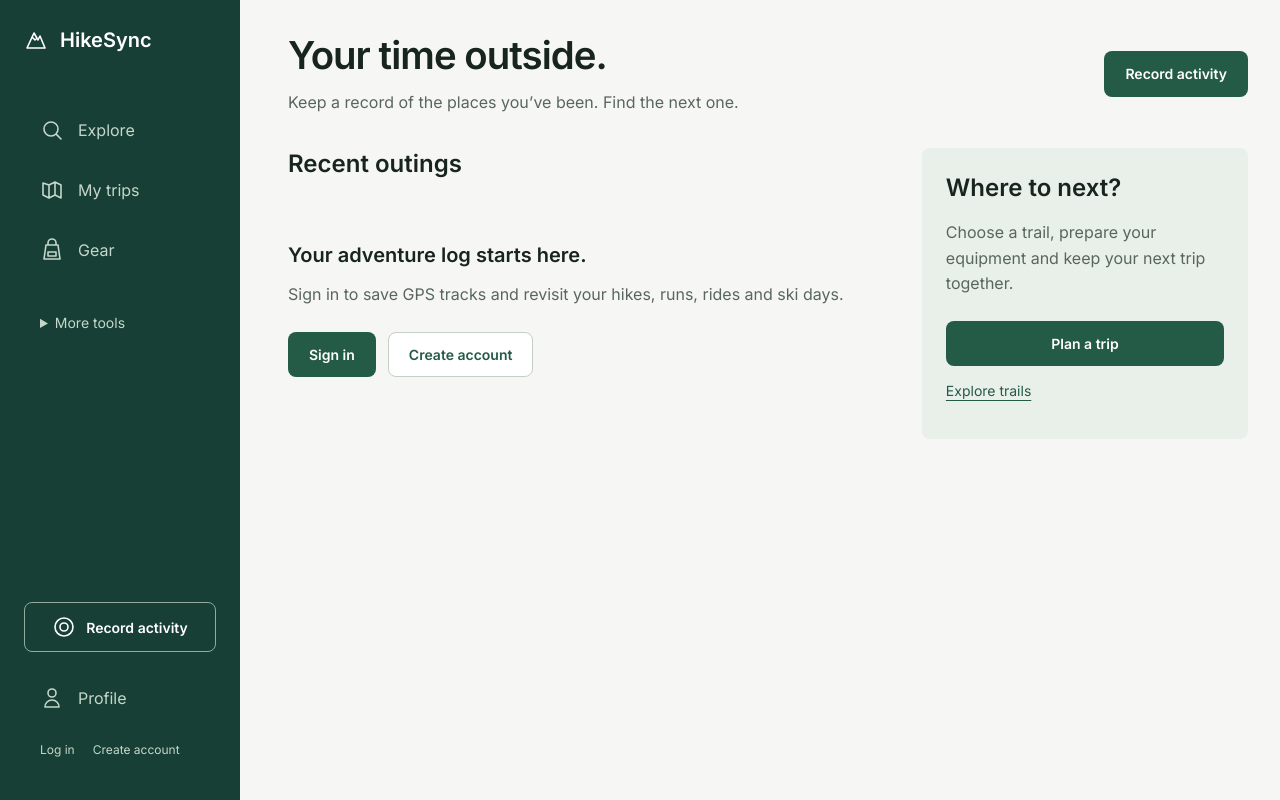
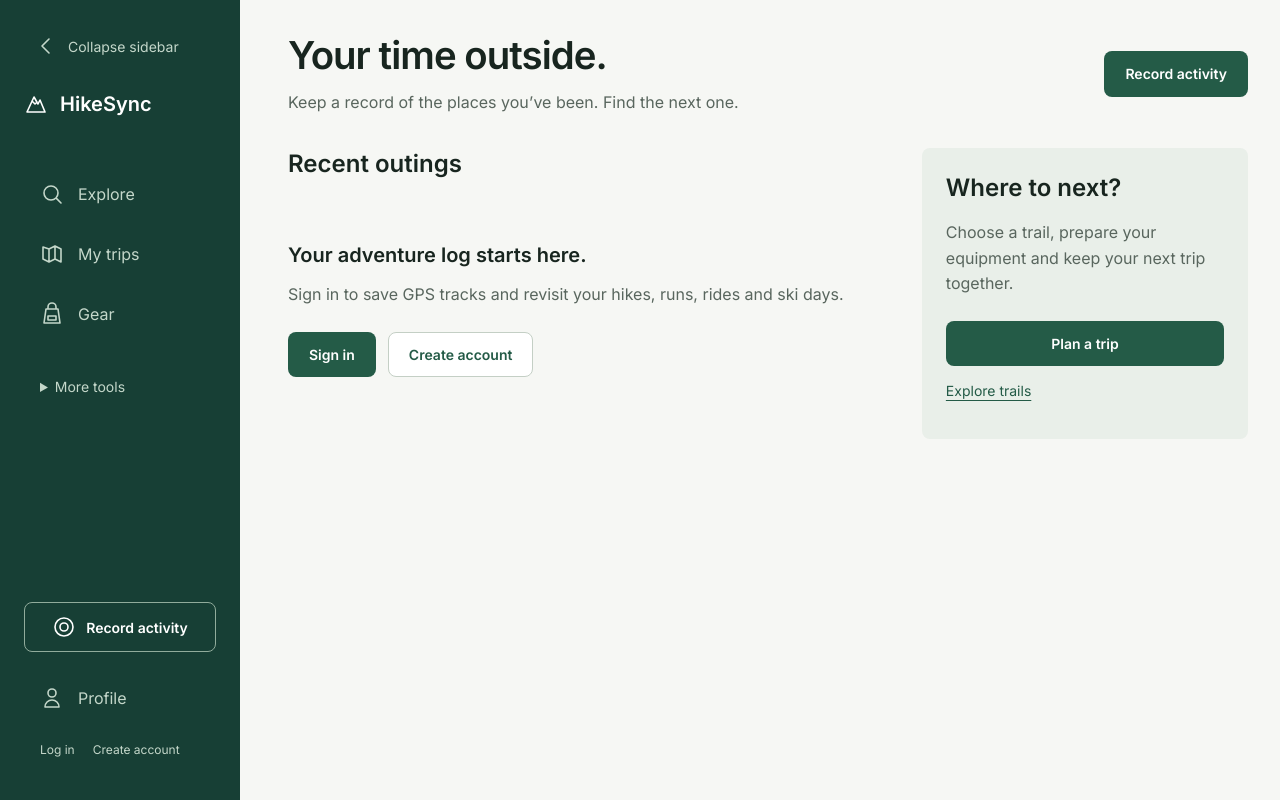
Before and after one commit to tackleguy/health, a Next.js app: page / in a window 1280 px wide. Built offline with nearby package versions, Linux system fonts and the light colour scheme; no server answers.

Commit message:
Make desktop sidebar collapsible

```diff
--- a/src/app/globals.css
+++ b/src/app/globals.css
@@ -71,6 +71,16 @@ input,textarea { caret-color: var(--accent); }
 .skip-link { position: fixed; left: 260px; top: -80px; padding: 12px 20px; background: var(--surface); color: var(--accent); z-index: 100; }
 .skip-link:focus { top: 12px; }
 .fieldbook-nav { position: fixed; inset: 0 auto 0 0; width: var(--rail-width); padding: 24px; background: #173f35; color: #fff; display: flex; flex-direction: column; z-index: 60; overflow-y: auto; }
+.fieldbook-nav-content { display: flex; flex-direction: column; flex: 1; }
+.fieldbook-nav-content[hidden] { display: none; }
+.fieldbook-nav-toggle { display: flex; align-items: center; gap: 10px; flex-shrink: 0; min-height: 44px; width: 100%; padding: 10px; margin-bottom: 20px; border-radius: 8px; color: #c4d7ca; font-size: 14px; cursor: pointer; }
+.fieldbook-nav-toggle:hover { background: #244d40; color: #fff; }
+.fieldbook-nav-toggle svg { flex-shrink: 0; }
+@media(min-width:768px) {
+  .app-shell--collapsed { --rail-width: 64px; }
+  .app-shell--collapsed .fieldbook-nav { padding: 24px 10px; }
+  .app-shell--collapsed .skip-link { left: 84px; }
+}
 .fieldbook-brand { display: inline-flex; align-items: center; gap: 12px; color: #fff; font-size: 20px; font-weight: 600; min-height: 32px; }
 .fieldbook-brand svg { flex: 0 0 24px; }
 .fieldbook-destinations { display: grid; gap: 8px; margin-top: 48px; }
--- a/src/components/nav/AppShell.tsx
+++ b/src/components/nav/AppShell.tsx
@@ -1,16 +1,17 @@
 "use client";
 import { usePathname } from "next/navigation";
-import type { ReactNode } from "react";
+import { useState, type ReactNode } from "react";
 import { NavBar } from "./NavBar";
 import { BottomNav } from "./BottomNav";
 import { AccessibilityAudit } from "@/components/dev/AccessibilityAudit";
 export function AppShell({ children, notice }: { children: ReactNode; notice: ReactNode }) {
   const pathname = usePathname();
+  const [sidebarCollapsed, setSidebarCollapsed] = useState(false);
   const recording = pathname.startsWith("/record/live");
   const standalone = recording || pathname.startsWith("/login") || pathname.startsWith("/signup");
-  return <div className={`app-shell${standalone ? " app-shell--standalone" : ""}${recording ? " app-shell--recording" : ""}`}>
+  return <div className={`app-shell${sidebarCollapsed ? " app-shell--collapsed" : ""}${standalone ? " app-shell--standalone" : ""}${recording ? " app-shell--recording" : ""}`}>
     <a className="skip-link" href="#main-content">Skip to content</a>
-    {!standalone && <NavBar />}
+    {!standalone && <NavBar collapsed={sidebarCollapsed} onToggle={() => setSidebarCollapsed(value => !value)} />}
     <div className="app-content"><main id="main-content" tabIndex={-1}>{children}</main>{!standalone && notice}{process.env.NODE_ENV === "development" && <AccessibilityAudit />}</div>
     {!standalone && <BottomNav />}
   </div>;
--- a/src/components/nav/NavBar.tsx
+++ b/src/components/nav/NavBar.tsx
@@ -44,7 +44,7 @@ function MoreTools() {
   ><summary>More tools</summary><nav className="nav-tools-content" aria-label="Additional destinations">{tools.map(tool => <Link key={tool.href} href={tool.href} aria-current={(tool.href === "/" ? pathname === "/" : pathname === tool.href || pathname.startsWith(`${tool.href}/`)) ? "page" : undefined}>{tool.label}</Link>)}<div className="nav-search"><SearchBar /></div></nav></details>;
 }
 
-export function NavBar() {
+export function NavBar({ collapsed, onToggle }: { collapsed: boolean; onToggle: () => void }) {
   const pathname = usePathname();
   const [userEmail, setUserEmail] = useState<string | null>(null);
 
@@ -75,6 +75,11 @@ export function NavBar() {
   return <>
     <header className="fieldbook-mobile-header"><Link href="/explore/trails" className="fieldbook-brand"><NavIcon name="mountain" />HikeSync</Link><MoreTools /></header>
     <aside className="fieldbook-nav" aria-label="Main navigation">
+      <button type="button" className="fieldbook-nav-toggle" onClick={onToggle} aria-expanded={!collapsed} aria-controls="sidebar-content" aria-label={collapsed ? "Expand sidebar" : "Collapse sidebar"} title={collapsed ? "Expand sidebar" : "Collapse sidebar"}>
+        <NavIcon name="chevron" style={{ transform: collapsed ? undefined : "rotate(180deg)" }} />
+        {!collapsed && <span>Collapse sidebar</span>}
+      </button>
+      <div id="sidebar-content" className="fieldbook-nav-content" hidden={collapsed}>
       <Link href="/explore/trails" className="fieldbook-brand"><NavIcon name="mountain" />HikeSync</Link>
       <nav className="fieldbook-destinations" aria-label="Main destinations">{navLinks.map(link => {
         const active = link.label === "Explore" ? pathname.startsWith("/explore") : pathname.startsWith(link.href);
@@ -86,6 +91,7 @@ export function NavBar() {
         <Link href="/you" className="fieldbook-profile" aria-current={pathname.startsWith("/you") ? "page" : undefined}><NavIcon name="profile" />Profile</Link>
         <div className="fieldbook-auth">{userEmail ? <button onClick={handleSignOut}>Sign out</button> : <><Link href="/login">Log in</Link><Link href="/signup">Create account</Link></>}</div>
       </div>
+      </div>
     </aside>
   </>;
 }
```
Also changed, not shown: .impeccable/surfaces/src-app-layout-tsx.md.
